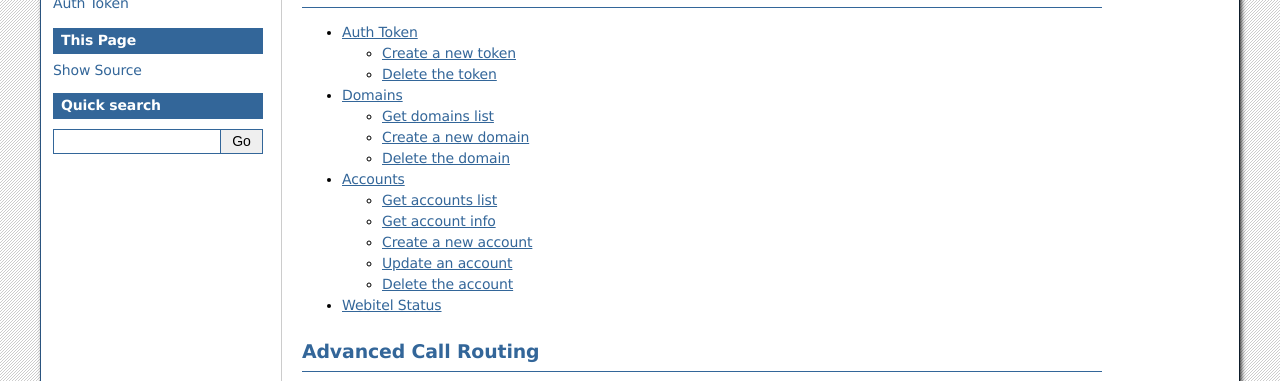
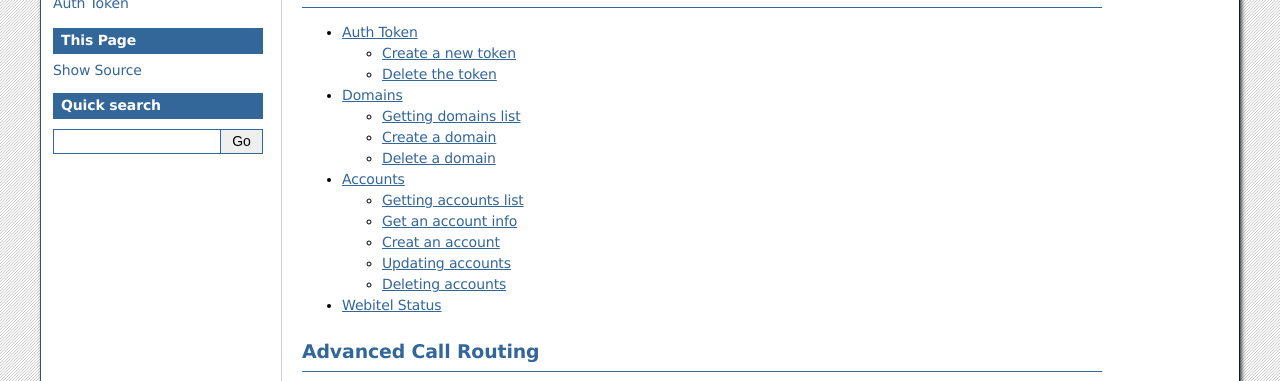
Before and after one commit to webitel/docs-en, a Sphinx documentation site: the page built from source/index.rst, in a window 1280 px wide. Shown: the part 233-614 px from the top of the page. Built offline with Sphinx 7.4.7, drawn with Linux system fonts in a browser that asks for light colours.

Commit message:
rest api fix

```diff
--- a/source/restful-http-api-accounts.rst
+++ b/source/restful-http-api-accounts.rst
@@ -3,8 +3,8 @@
 Accounts
 ========
 
-Get accounts list
-+++++++++++++++++
+Getting accounts list
++++++++++++++++++++++
 
 .. http:get:: /api/v2/accounts
 
@@ -51,8 +51,8 @@ Get accounts list
 
     curl -XGET -H 'X-Access-Token: eyJ0eXAiOiJKV1QiLCJhbGciOiJIUzI1NiJ9.eyJleHAiOjE0NDIxNzA0NDk2NTB9.WqTx_dpbuTyp-l8w6rmQhzoatI-qPRkoM-hmxXTAzaU' -H 'X-Key: bed5ea60-84e7-4eba-b6ad-e3a23f220be1'  "https://api.webitel.com:10022/api/v2/accounts"
 
-Get account info
-++++++++++++++++
+Get an account info
++++++++++++++++++++
 
 .. http:get:: /api/v2/accounts/(account_id)
 
@@ -108,8 +108,8 @@ Get account info
 
     curl -XGET -H 'X-Access-Token: eyJ0eXAiOiJKV1QiLCJhbGciOiJIUzI1NiJ9.eyJleHAiOjE0NDIxNzA0NDk2NTB9.WqTx_dpbuTyp-l8w6rmQhzoatI-qPRkoM-hmxXTAzaU' -H 'X-Key: bed5ea60-84e7-4eba-b6ad-e3a23f220be1' "https://api.webitel.com:10022/api/v2/accounts/100"
 
-Create a new account
-++++++++++++++++++++
+Creat an account
+++++++++++++++++
 
 .. http:post:: /api/v2/accounts
 
@@ -139,8 +139,8 @@ Create a new account
       HTTP/1.1 200 OK
 
       {
-        "status":"OK",
-        "data":{
+        "status": "OK",
+        "data": {
             "a1-hash":"5a3b8a1408181a5a9613b639cf2f65f6",
             "dial-string":"{webitel_call_uuid=${create_uuid()},sip_invite_domain=10.10.10.144}${sofia_contact(\*/109@10.10.10.144)},${verto_contact(109@10.10.10.144)}",
             "webitel-admin":"true",
@@ -157,7 +157,7 @@ Create a new account
             "variable_outbound_caller_id_name":"109",
             "variable_account_role":"admin",
             "variable_default_language":"ru"
-         }
+         }
       }
 
 
@@ -176,7 +176,7 @@ Create a new account
 
     curl -XPOST -H 'X-Access-Token: eyJ0eXAiOiJKV1QiLCJhbGciOiJIUzI1NiJ9.eyJleHAiOjE0NDIxNzA0NDk2NTB9.WqTx_dpbuTyp-l8w6rmQhzoatI-qPRkoM-hmxXTAzaU' -H 'X-Key: bed5ea60-84e7-4eba-b6ad-e3a23f220be1'  -H 'Content-Type: application/json' -d '{"login": "109","password": "109","role": "user","domain": "10.10.10.144", "parameters": ["vm-enabled=true", "webitel-extensions=109"], "variables": ["default_language=ru"]}' "https://api.webitel.com:10022/api/v2/accounts"
 
-Update an account
+Updating accounts
 +++++++++++++++++
 
 .. http:put:: /api/v2/accounts/(account_id)
@@ -235,8 +235,8 @@ Update an account
 
     curl -XPUT -H 'X-Access-Token: eyJ0eXAiOiJKV1QiLCJhbGciOiJIUzI1NiJ9.eyJleHAiOjE0NDIxNzA0NDk2NTB9.WqTx_dpbuTyp-l8w6rmQhzoatI-qPRkoM-hmxXTAzaU' -H 'X-Key: bed5ea60-84e7-4eba-b6ad-e3a23f220be1' -H 'Content-Type: application/json' -d '{"password": "103","variables": ["default_language=ru"]}' "https://api.webitel.com:10022/api/v2/accounts/103"
 
-Delete the account
-++++++++++++++++++
+Deleting accounts
++++++++++++++++++
 
 .. http:delete:: /api/v2/accounts/(account_id)
 
--- a/source/restful-http-api-domains.rst
+++ b/source/restful-http-api-domains.rst
@@ -3,8 +3,8 @@
 Domains
 =======
 
-Get domains list
-++++++++++++++++
+Getting domains list
+++++++++++++++++++++
 
 .. http:get:: /api/v2/domains
 
@@ -54,8 +54,8 @@ Get domains list
 
     curl -XGET -H 'X-Access-Token: eyJ0eXAiOiJKV1QiLCJhbGciOiJIUzI1NiJ9.eyJleHAiOjE0NDIwMDY1MTUxNzB9.3L4D21aMdNxnm9lZTklt6EvjeNP9RLLKLJtFqVLnSCs' -H 'X-Key: eb76bb9f-6366-4168-b0f1-dac6f15adceb' "https://api.webitel.com:10022/api/v2/domains"
 
-Create a new domain
-+++++++++++++++++++
+Create a domain
++++++++++++++++
 
 .. http:post:: /api/v2/domains
 
@@ -100,8 +100,8 @@ Create a new domain
 
     curl -XPOST -H 'X-Access-Token: eyJ0eXAiOiJKV1QiLCJhbGciOiJIUzI1NiJ9.eyJleHAiOjE0NDIwMDY1MTUxNzB9.3L4D21aMdNxnm9lZTklt6EvjeNP9RLLKLJtFqVLnSCs' -H 'X-Key:eb76bb9f-6366-4168-b0f1-dac6f15adceb' -H 'Content-Type: application/json' -d '{"domain_name": "mydomain.com","customer_id": "20150909","variables": ["default_language=ru"],"parameters": []}' "https://api.webitel.com:10022/api/v2/domains"
 
-Delete the domain
-+++++++++++++++++
+Delete a domain
++++++++++++++++
 
 .. http:delete:: /api/v2/domains/(domain_name)
 
```
